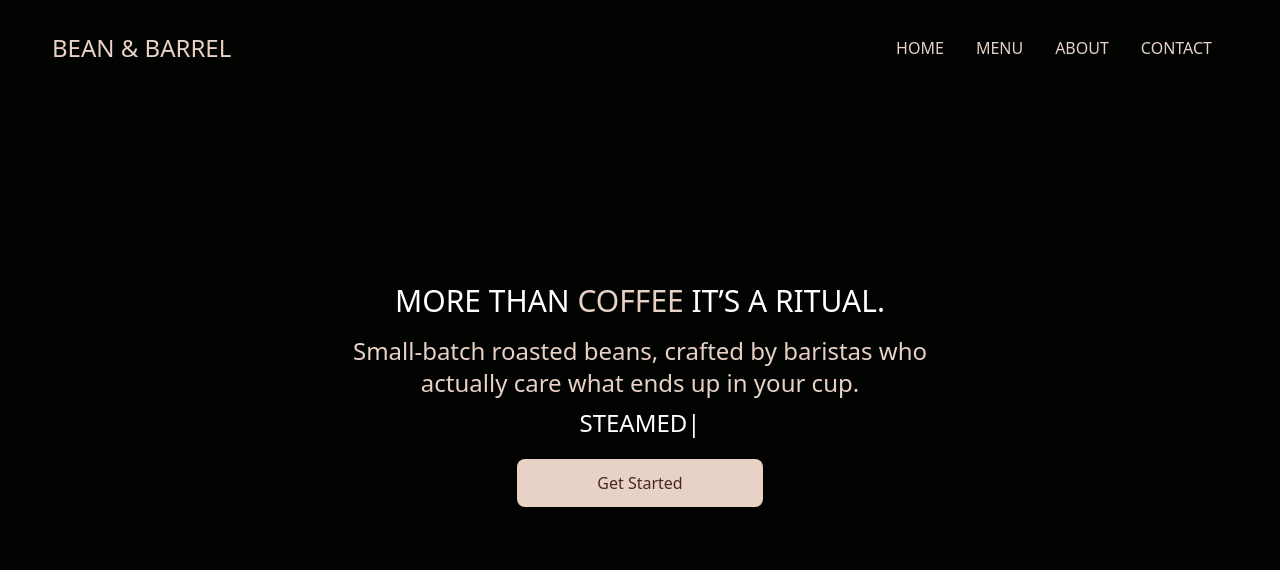
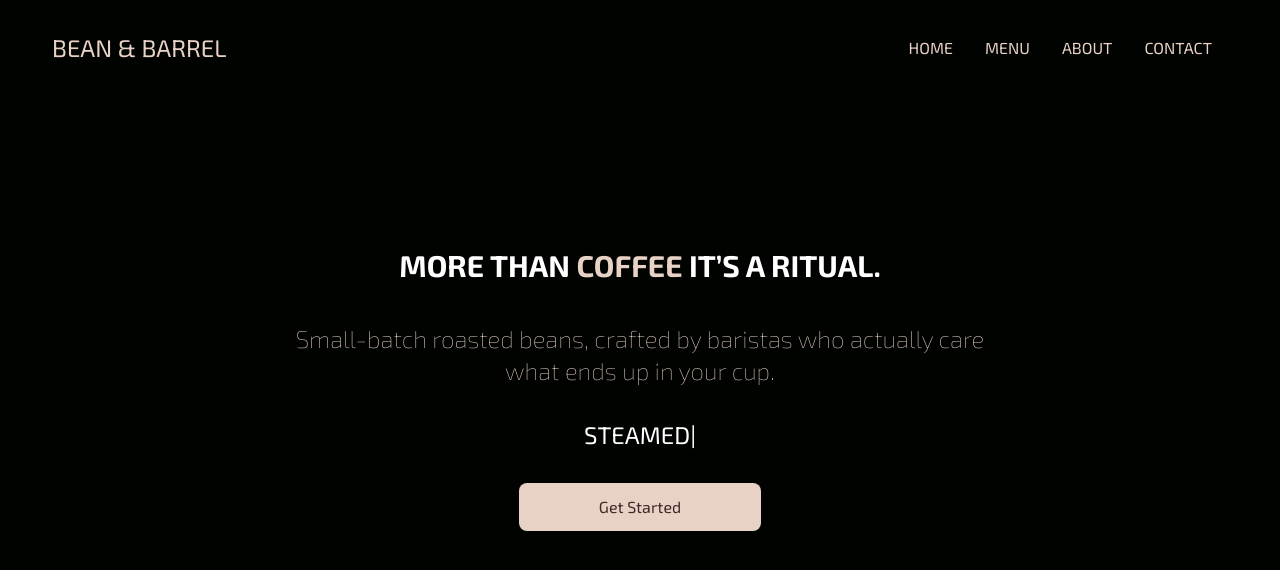
Before and after one commit to anwarisak/Bean-Barrel, a React (Vite) app: page / in a window 1280 px wide. Shown: the top 570 px of the page. Built offline with nearby package versions, Linux system fonts and the light colour scheme.

Commit message:
fix font commit

```diff
--- a/src/components/Hero.jsx
+++ b/src/components/Hero.jsx
@@ -5,21 +5,21 @@ const Hero = () => {
   return (
     <div className="text-white">
       <div className="max-w-[800px] mt-[-95px] mx-auto h-screen justify-center items-center flex flex-col">
-        <h1 className="uppercase md:text-3xl sm:text-lg my-2">
+        <h1 className="uppercase md:text-3xl sm:text-2xl text-4xl my-2 font-bold text-center px-2">
           More than <span className="text-[#E8D1C5]">coffee</span>  It’s a ritual.
         </h1>
-        <span className="text-[#E8D1C5] md:text-2xl text-xs my-2 font-thin px-20 text-center">
+        <span className="text-[#E8D1C5] md:text-2xl text-3xl my-8 font-thin px-10 text-center">
           Small-batch roasted beans, crafted by baristas who actually care what
           ends up in your cup.
         </span>
         <ReactTyped
-          className="uppercase md:text-2xl"
+          className="uppercase md:text-2xl text-2xl"
           strings={["Espresso", "steamed milk", "thick foam"]}
           typeSpeed={150}
           backSpeed={160}
           loop
         />
-        <button className="bg-[#E8D1C5] my-5 md:px-20 px-8 py-3 rounded-lg text-[#452829] cursor-pointer hover:bg-[#57595B] hover:text-[#F3E8DF]">
+        <button className="bg-[#E8D1C5] my-8 md:px-20 px-40 py-3 rounded-lg text-[#452829] cursor-pointer hover:bg-[#57595B] hover:text-[#F3E8DF]">
           Get Started
         </button>
       </div>
--- a/src/index.css
+++ b/src/index.css
@@ -1,5 +1,8 @@
+@import url("https://fonts.googleapis.com/css2?family=Exo+2:wght@100..900&display=swap");
+
 @import "tailwindcss";
 
-body{
+body {
   background-color: #000300;
+  font-family: "Exo 2", sans-serif;
 }
```
